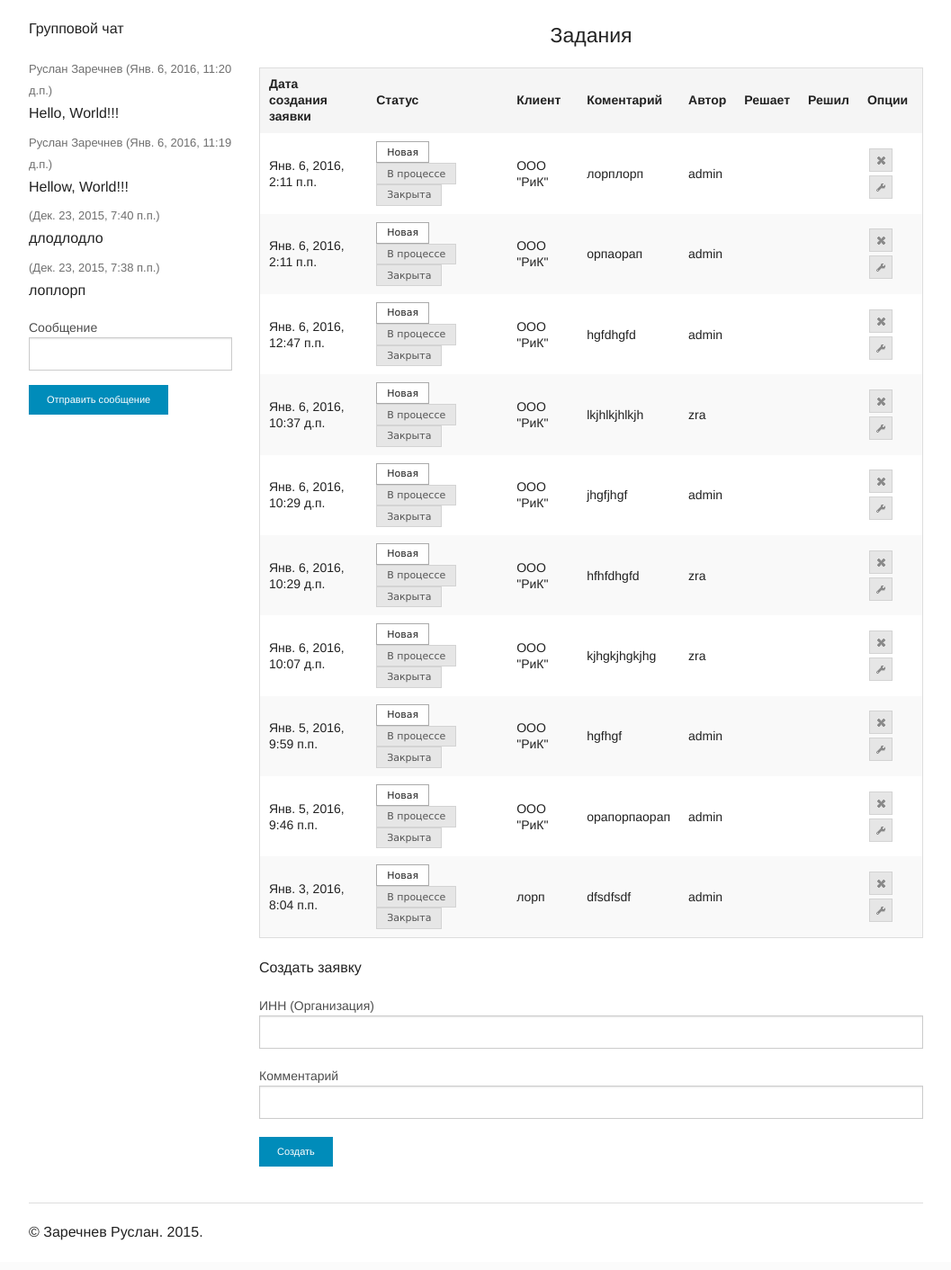
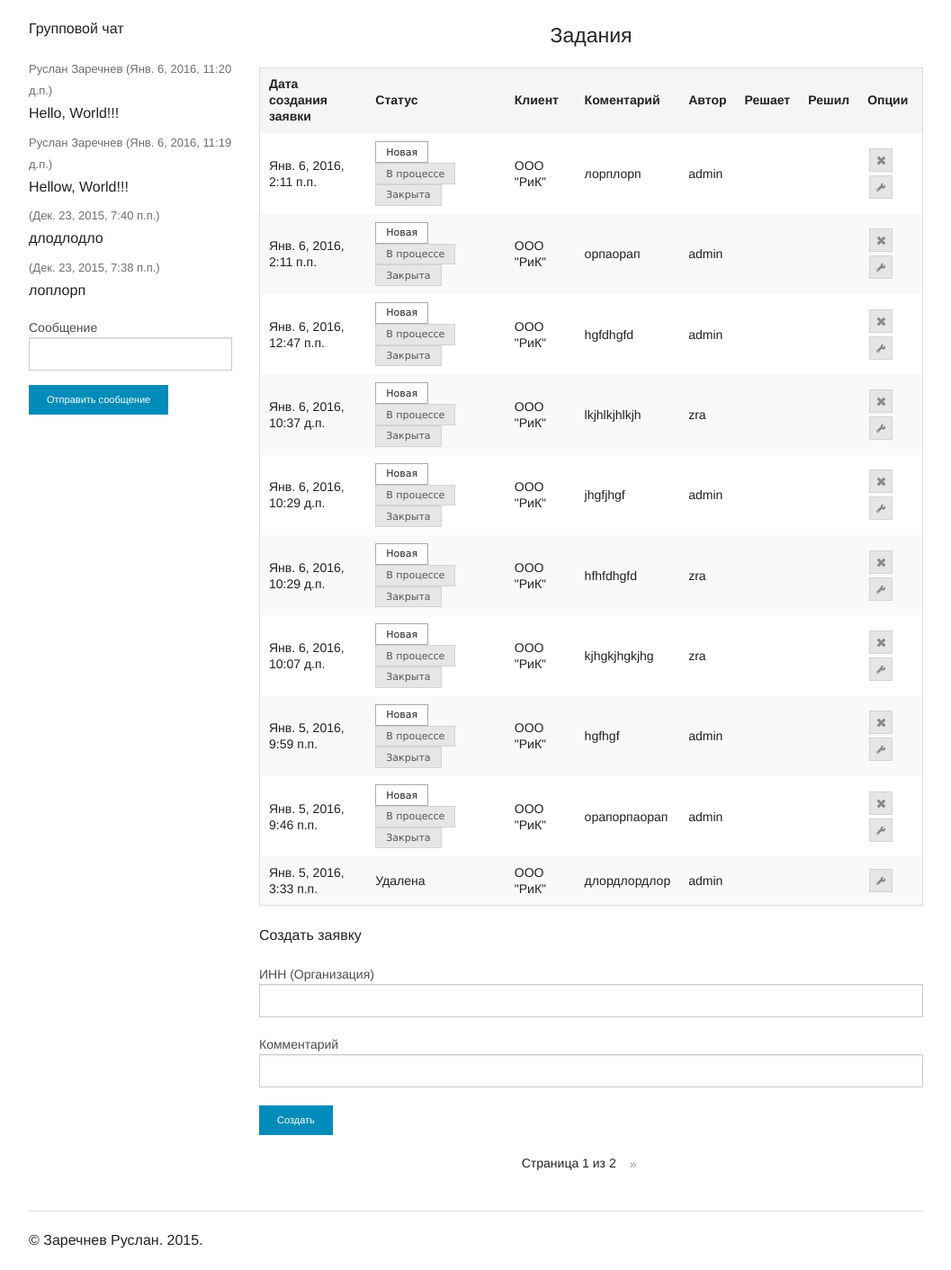
Before and after one commit to zarechnev/r-crm, a Django app: page /crm/ in a window 1280 px wide. Shown: the part 45-1457 px from the top of the page at 90% size, without its empty margins (111-1168 px from the left). Before the commit the page ends 1424 px from the top, so only its background shows below. Run offline with Django 3.2, Linux system fonts and the light colour scheme; a user stored in the database is signed in; data comes from the database, SQL or seed files in the repository; both versions use the stored data as it was after the commit; parts of the project's set-up code (start-up, migrations or seed data) failed here and were passed over.

Commit message:
Реализована пагинация для раздела задачи.

```diff
--- a/rcrm_django/clients/views.py
+++ b/rcrm_django/clients/views.py
@@ -26,6 +26,7 @@ def hello(request):
     args['clients'] = clients
     if "only_table" in request.POST and request.POST['only_table'] == "true":
         return render_to_response('clients_only_table.html', args)
+
     args['username'] = auth.get_user(request).username
     return render_to_response('clients.html', args)
 
--- a/rcrm_django/crm/templates/crm.html
+++ b/rcrm_django/crm/templates/crm.html
@@ -7,7 +7,7 @@
     </div>
 <p>
     <script>
-        $(document).ready(function(){setInterval("show_crm()",TimeInt_for_CRM);});
+        $(document).ready(function(){setInterval('show_crm("/crm/?page={{ tasks.number }}")',TimeInt_for_CRM);});
 
         $(document).ready(function () {
             $("#id_inn").autocomplete({
@@ -23,4 +23,15 @@
     <p><label for="id_comment">Комментарий</label>     <input id="id_comment" maxlength="50" name="comment" type="text" /></p>
     <input type="button" class="button tiny" value="Создать" onclick="add_task();"/>
 
+<div class="small-3 large-centered columns">
+<ul class="pagination">
+  {% if tasks.has_previous %}
+    <li class="arrow"><a href="?page={{ tasks.previous_page_number }}">&laquo;</a></li>
+  {% endif %}
+  <li>Страница {{ tasks.number }} из {{ tasks.paginator.num_pages }}</li>
+  {% if tasks.has_next %}
+    <li class="arrow"><a href="?page={{ tasks.next_page_number }}">&raquo;</a></li>
+  {% endif %}
+</ul>
+</div>
 {% endblock %}
--- a/rcrm_django/crm/templates/crm_only_table.html
+++ b/rcrm_django/crm/templates/crm_only_table.html
@@ -12,10 +12,10 @@
       </tr>
     </thead>
 {% for task in tasks %}
-    {% if not task.is_removed %}
     <tr>
         <td>{{ task.create_date }}</td>
         <td>
+            {% if not task.is_removed %}
                 <div class="cl_radio_btns">
                     <input type="radio" id="radio0_{{ task.id }}" onchange='obj_switch_status( "task", {{ task.id }}, "NEW" )' name="radio_{{ task.id }}" {% if task.status = "NEW" %} checked {% endif %}>
                         <label for="radio0_{{ task.id }}">Новая</label>
@@ -24,6 +24,9 @@
                     <input type="radio" id="radio2_{{ task.id }}" onchange='obj_switch_status( "task", {{ task.id }}, "SLD" )' name="radio_{{ task.id }}" {% if task.status = "SLD" %} checked {% endif %}>
                         <label for="radio2_{{ task.id }}">Закрыта</label>
                 </div>
+            {% else %}
+                Удалена
+            {% endif %}
         <td>{{ task.client.sname }}</td>
         <td>{{ task.create_comment }}</td>
         <td>{{ task.create_user.username }}</td>
@@ -31,11 +34,12 @@
         <td>{{ task.user_solved.username }}</td>
         <td>
             <ul id="icons" class="ui-widget ui-helper-clearfix">
+                {% if not task.is_removed %}
                     <li title="Удалить заявку" onclick="rem_task({{ task.id }})" class="ui-state-default ui-corner-all"><span class="ui-icon ui-icon-closethick"></span></li>
+                {% endif %}
                 <li title="Править заявку" onclick="edit_task({{ task.id }})" class="ui-state-default ui-corner-all"><span class="ui-icon ui-icon-wrench"></span></li>
             </ul>
         </td>
     </tr>
-    {% endif %}
 {% endfor %}
 </table>
--- a/rcrm_django/crm/views.py
+++ b/rcrm_django/crm/views.py
@@ -1,18 +1,31 @@
+from django.core.paginator import Paginator, EmptyPage, PageNotAnInteger
 from django.shortcuts import render_to_response
 from django.utils import timezone
 from django.contrib.auth.decorators import login_required
 from django.http import HttpResponse
 from django.contrib import auth
 import simplejson
+import datetime
 from crm.models import Task
 from clients.models import Client
-import datetime
 
 
 @login_required(login_url='/auth/login')
 def hello(request):
     args = {}
-    args['tasks'] = Task.objects.all().order_by('id').reverse()
+    tasks_list = Task.objects.all().order_by( '-id' )
+    objects_on_list = 10
+    paginator = Paginator(tasks_list, objects_on_list)
+    page = request.GET.get('page')
+    try:
+        tasks = paginator.page(page)
+    except PageNotAnInteger:
+        # If page is not an integer, deliver first page.
+        tasks = paginator.page(1)
+    except EmptyPage:
+        # If page is out of range (e.g. 9999), deliver last page of results.
+        tasks = paginator.page(paginator.num_pages)
+    args['tasks'] = tasks
     if "only_table" in request.POST and request.POST['only_table'] == "true":
         return render_to_response('crm_only_table.html', args)
 
--- a/rcrm_django/loginsys/views.py
+++ b/rcrm_django/loginsys/views.py
@@ -12,7 +12,8 @@ def login(request):
         user = auth.authenticate(username=username, password=password)
         if (user is not None) and user.is_active:
             auth.login(request, user)
-            return redirect('/')
+            #TODO: Реализовать перенаправление на запрашиваемую страницу
+            return redirect( '/' )
         else:
             args['login_error'] = "Проверьте правильность введённых данных."
             return render_to_response('login.html', args)
--- a/rcrm_django/static/js/rcrm_functions.js
+++ b/rcrm_django/static/js/rcrm_functions.js
@@ -12,11 +12,11 @@ function success_notify(message)
         Lobibox.notify( 'success', { size: 'mini', sound: false,  msg: "Запрос выполнен успешно.", delay: 2000 });
     }
 
-function show_crm()
+function show_crm(url)
     {
         var data = {"only_table":"true"};
 
-        $.ajax({url: "/crm/",
+        $.ajax({url: url,
             type: "POST",
             data: data,
             cache: false,
--- a/rcrm_django/users/views.py
+++ b/rcrm_django/users/views.py
@@ -10,7 +10,7 @@ import logging
 def list_users(request):
     args = {}
     users_list = auth.models.User.objects.all().order_by('-is_active', 'id')
-    objects_on_list = 20
+    objects_on_list = 30
     paginator = Paginator(users_list, objects_on_list)
     page = request.GET.get('page')
     try:
```
Also changed, not shown: rcrm_django/rcrm_django.sqlite3. Lines whose indentation alone changed are shown as unchanged.
